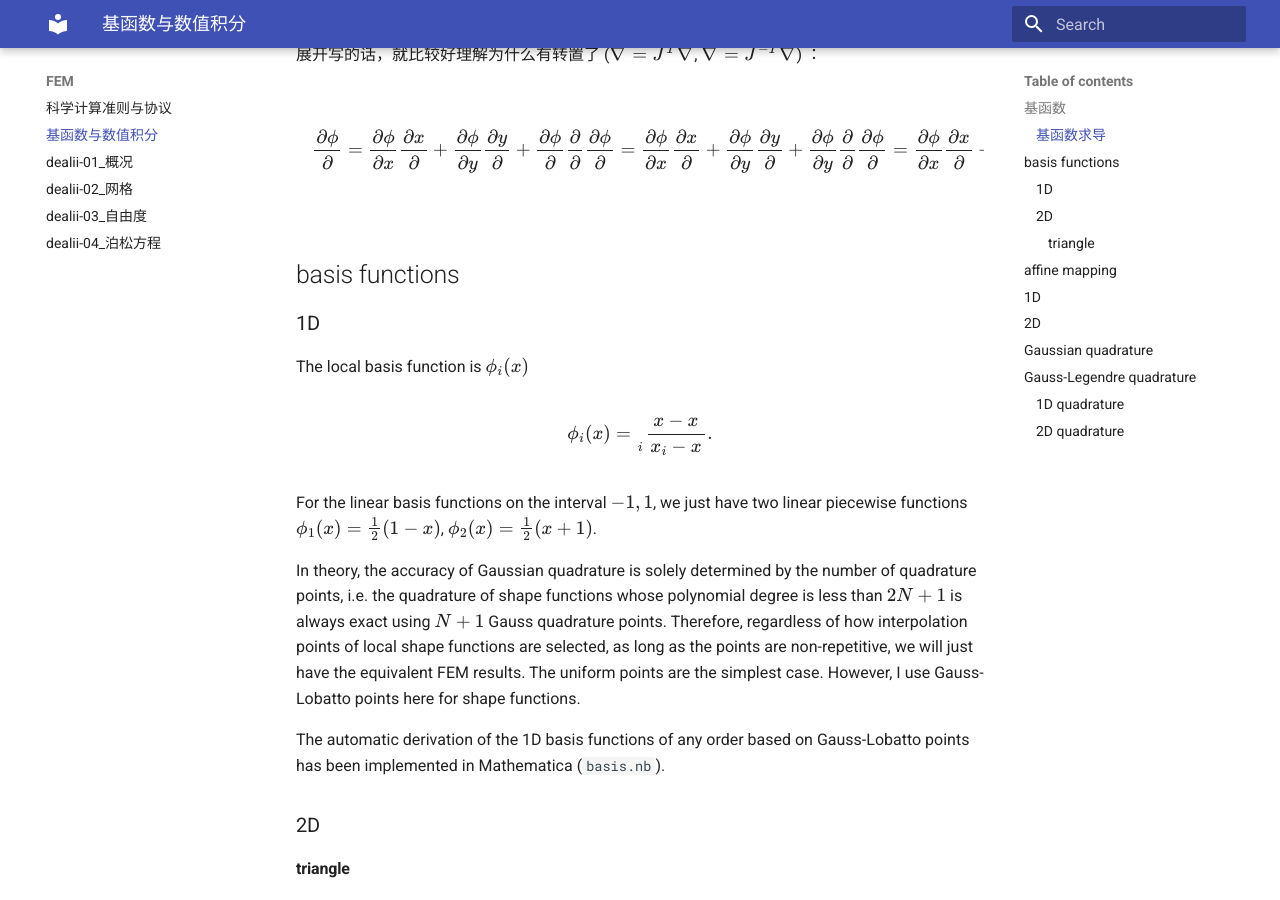
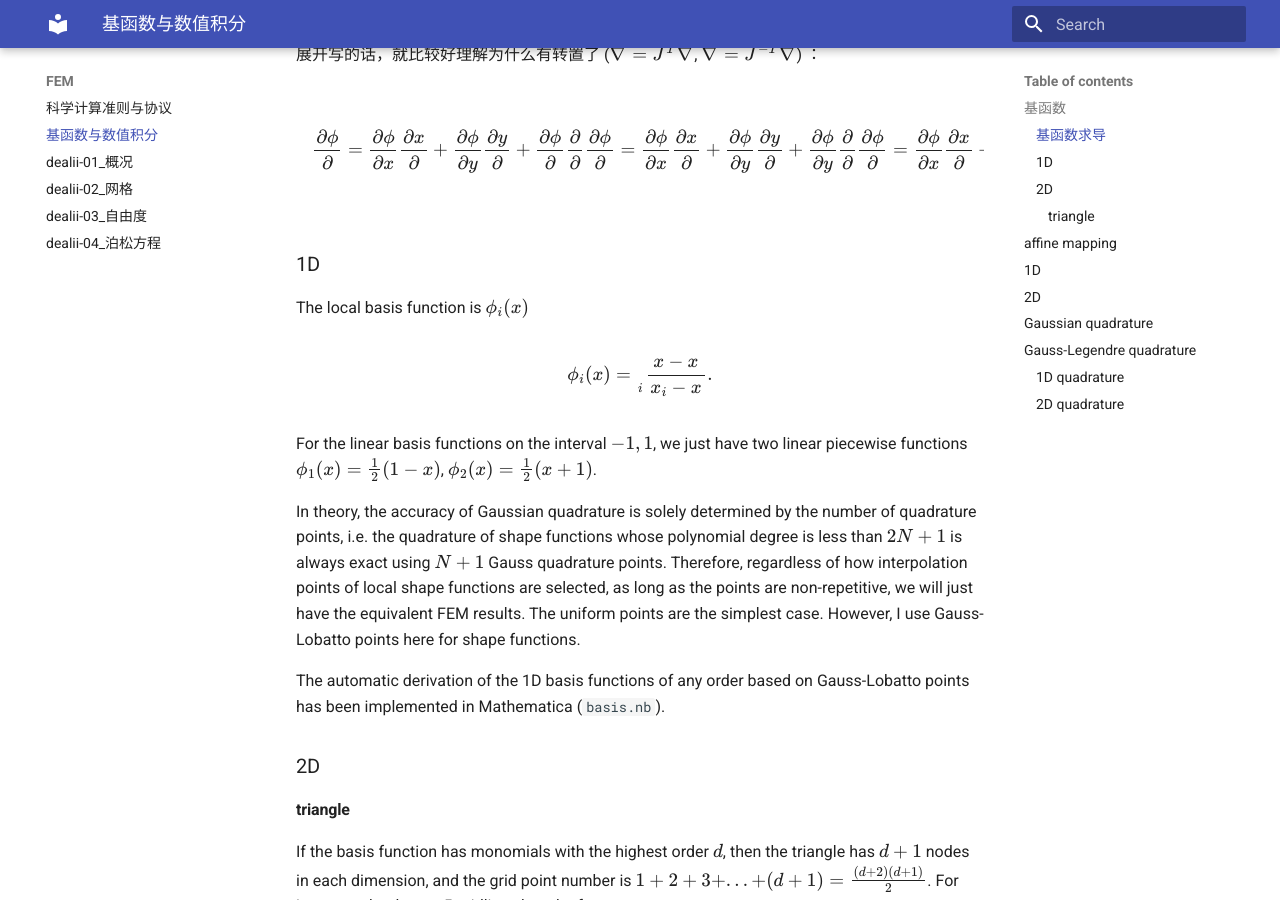
Before and after one commit to ymma98/technotes, an MkDocs documentation site: the page built from docs/FEM/基函数与数值积分.md, in a window 1280 px wide and 900 px high, scrolled down 1418 px. Built offline with MkDocs 1.6.1 and Material for MkDocs 9.7.7, drawn with Linux system fonts in a browser that asks for light colours; formulas are drawn with MathJax 3; part of the change alters nothing that is shown.

Commit message:
docs/FEM/基函数与数值积分.md updated from https://stackedit.cn/

```diff
--- a/docs/FEM/基函数与数值积分.md
+++ b/docs/FEM/基函数与数值积分.md
@@ -78,7 +78,6 @@ $$
 
 
 
-## basis functions
 
 ### 1D
 
@@ -4069,7 +4068,7 @@ void triangle_unit_set ( int rule, double xtab[], double ytab[],
 
 
 <!--stackedit_data:
-eyJoaXN0b3J5IjpbLTE2OTA3MDMyNjMsNjkwODU1MDg1LDExMD
-IyNDcxOTUsMjk4NDEzNTg1LDIxNDI3NDc2MjEsLTE4OTc4ODk2
-MzEsLTkxNDEzMTI4M119
+eyJoaXN0b3J5IjpbLTMwNzI1MTA4LC0xNjkwNzAzMjYzLDY5MD
+g1NTA4NSwxMTAyMjQ3MTk1LDI5ODQxMzU4NSwyMTQyNzQ3NjIx
+LC0xODk3ODg5NjMxLC05MTQxMzEyODNdfQ==
 -->
```
